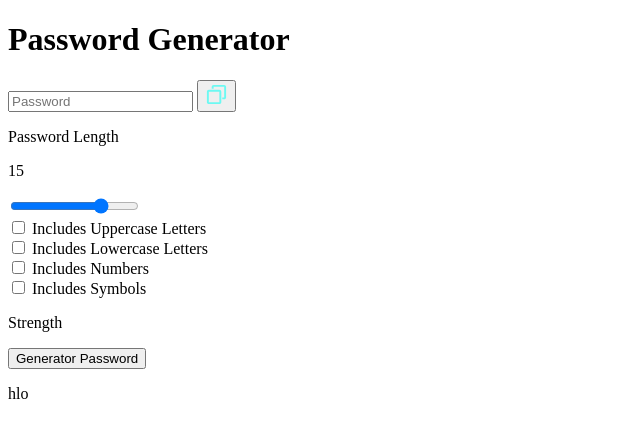
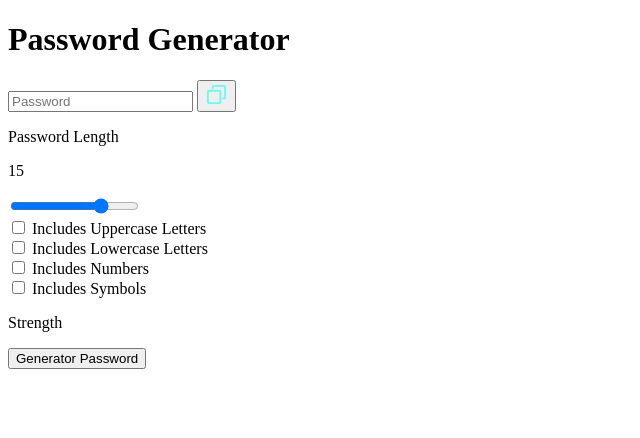
Before and after one commit to Abhay12aswal/Email-Password-Generator, a plain HTML site: page index.html in a window 1280 px wide. Shown: the full height of the page, 0-640 px from the left. Drawn offline with Linux system fonts and the light colour scheme.

Commit message:
removed paragraph

```diff
--- a/index.html
+++ b/index.html
@@ -76,7 +76,6 @@
     </div>
 
 
-    <p>hlo</p>
 
     <script src="app.js"></script>
 </body>
```
